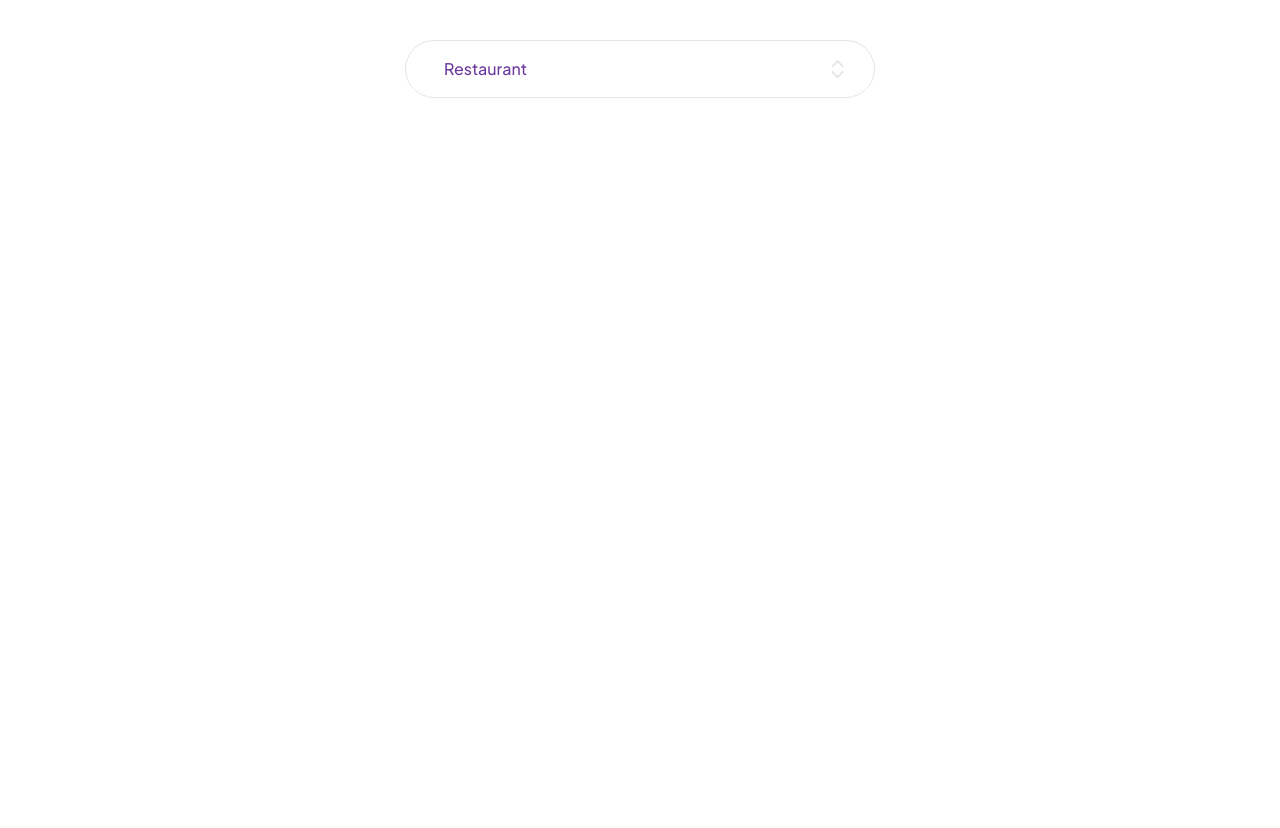
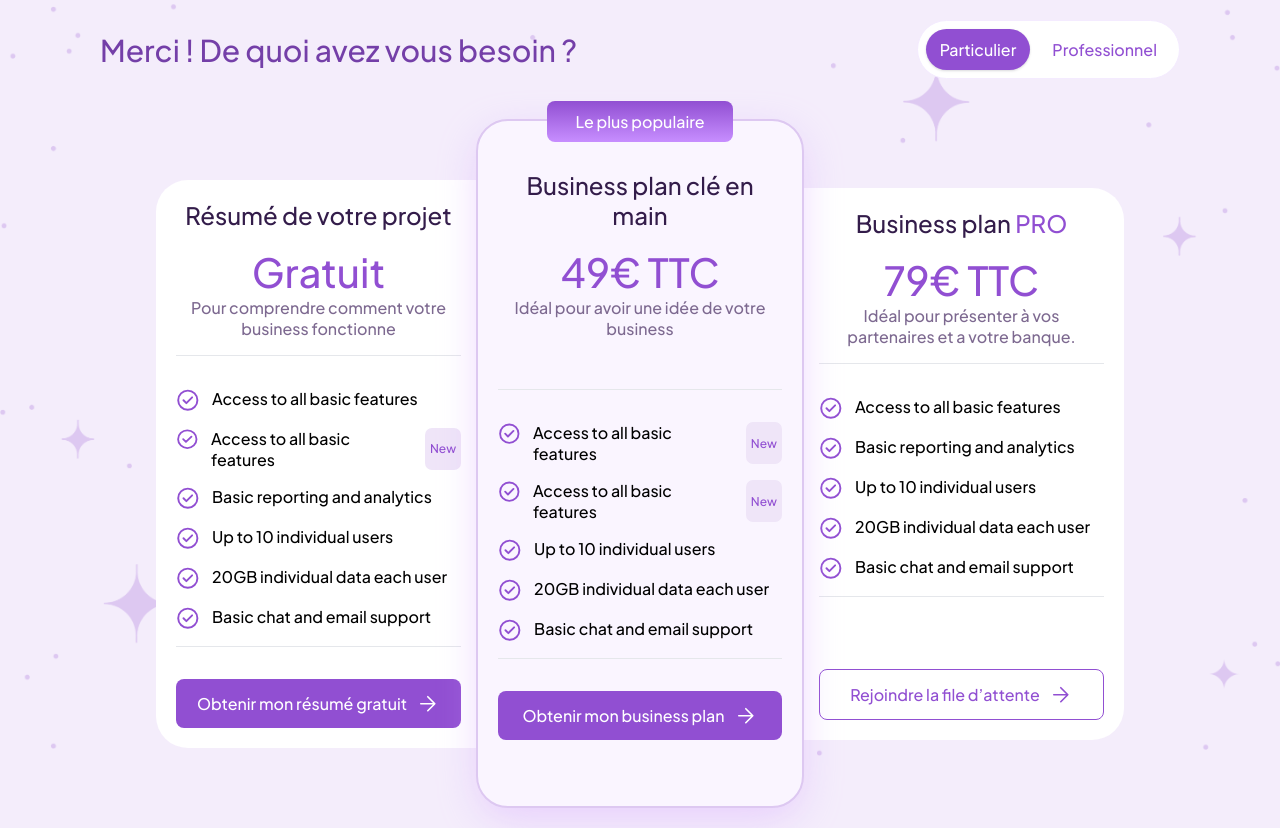
Before and after one commit to Ahmed-Amine-Hlel/Guroo-Frontend, a React (Vite) app: page / in a window 1280 px wide. Before the commit the page ends 800 px from the top, so only its background shows below. Built offline with nearby package versions, Linux system fonts and the light colour scheme.

Commit message:
Few changes

```diff
--- a/package.json
+++ b/package.json
@@ -18,6 +18,7 @@
     "styled-components": "^6.0.7"
   },
   "devDependencies": {
+    "@types/node": "^20.5.1",
     "@types/react": "^18.2.15",
     "@types/react-dom": "^18.2.7",
     "@typescript-eslint/eslint-plugin": "^6.0.0",
--- a/src/App.tsx
+++ b/src/App.tsx
@@ -38,10 +38,9 @@ function App() {
       </div> */}
 
       {/* <AuthScreen /> */}
-      {/* <LoadingScreen /> */}
-      {/* <PayementScreen /> */}
-      <div className="flex py-10 flex-col gap-10 items-center justify-center">
-        {/* <InputCheckBox />
+      {/*  <LoadingScreen /> */}
+      <PayementScreen />
+      {/* <InputCheckBox />
         <InputGooglePlaces />
 
         <InputPercentage />
@@ -51,9 +50,9 @@ function App() {
         <StringInput />
         <InputCalendar />
         <MultiInput /> */}
-        {/* <Stepper /> */}
-        <InputListBox />
-      </div>
+      {/* <Stepper /> */}
+      {/*    <InputListBox /> */}
+
     </div>
   );
 }
```
Also changed, not shown: 1 other file (tests, documents, lock files or other folders).
